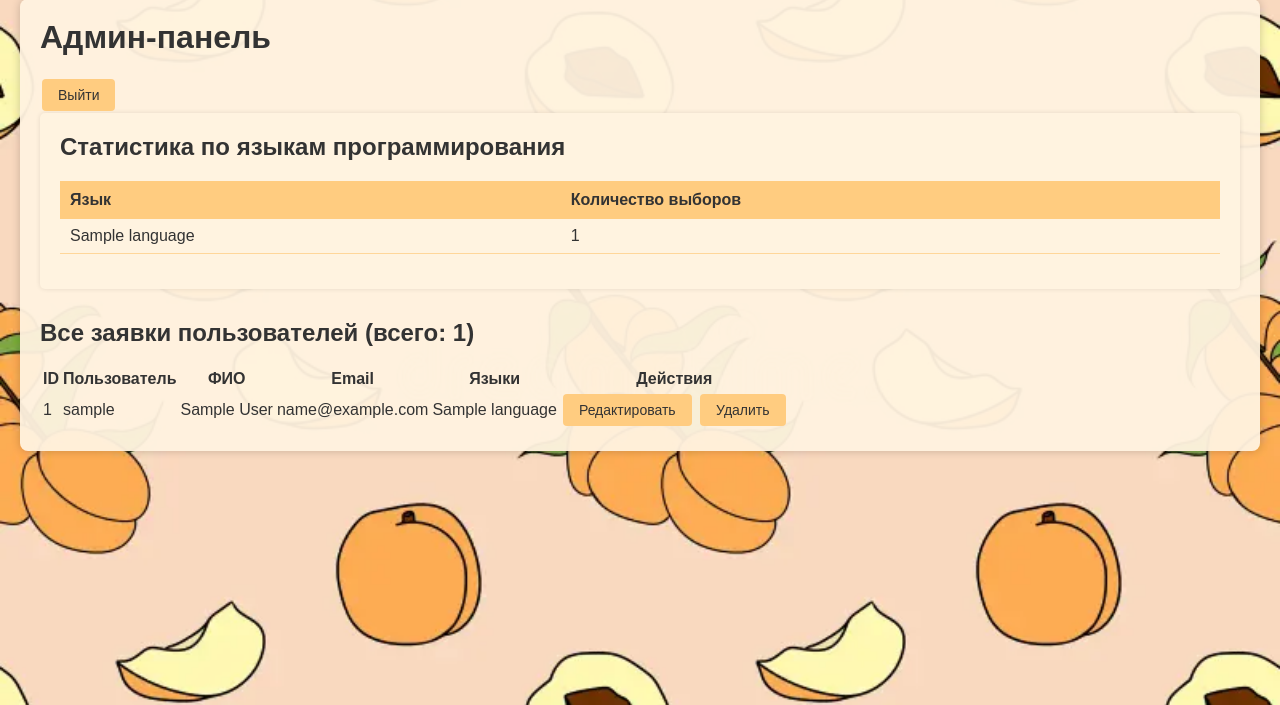
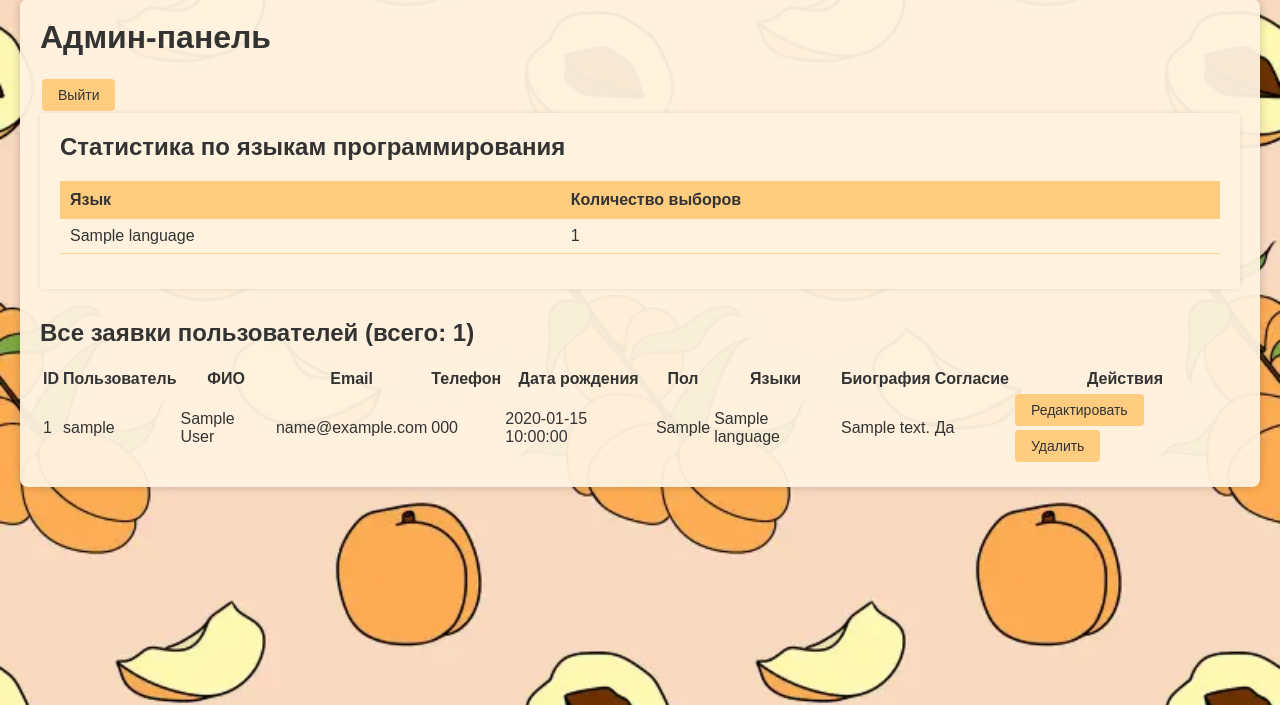
Before and after one commit to Vikkkaaa123/Web2, a PHP site: page /lesson6/admin/admin.php in a window 1280 px wide. Shown: the part 91-796 px from the top of the page. Run offline with PHP 8.4, Linux system fonts and the light colour scheme; the visitor is signed in with stand-in values (Sample User, id 1); tables that the repository leaves empty or names only in its code hold one stand-in row (values such as "Sample post").

Commit message:
Update admin.php

```diff
--- a/lesson6/admin/admin.php
+++ b/lesson6/admin/admin.php
@@ -69,7 +69,12 @@ $stats = $db->query("SELECT p.name, COUNT(DISTINCT al.application_id) as count
                 <th>Пользователь</th>
                 <th>ФИО</th>
                 <th>Email</th>
+                <th>Телефон</th>
+                <th>Дата рождения</th>
+                <th>Пол</th>
                 <th>Языки</th>
+                <th>Биография</th>
+                <th>Согласие</th>
                 <th>Действия</th>
             </tr>
             <?php foreach ($processedApplications as $app): ?>
@@ -78,7 +83,12 @@ $stats = $db->query("SELECT p.name, COUNT(DISTINCT al.application_id) as count
                 <td><?= htmlspecialchars($app['user_login'] ?? 'N/A') ?></td>
                 <td><?= htmlspecialchars($app['full_name']) ?></td>
                 <td><?= htmlspecialchars($app['email']) ?></td>
+                <td><?= htmlspecialchars($app['phone']) ?></td>
+                <td><?= htmlspecialchars($app['birth_date']) ?></td>
+                <td><?= htmlspecialchars($app['gender']) ?></td>
                 <td><?= htmlspecialchars($app['languages']) ?></td>
+                <td><?= htmlspecialchars(substr($app['biography'], 0, 50)) . (strlen($app['biography']) > 50 ? '...' : '') ?></td>
+                <td><?= $app['agreement'] ? 'Да' : 'Нет' ?></td>
                 <td>
                     <a href="edit.php?id=<?= $app['id'] ?>" class="button">Редактировать</a>
                     <a href="delete.php?id=<?= $app['id'] ?>" class="button" onclick="return confirm('Удалить эту заявку?')">Удалить</a>
```
